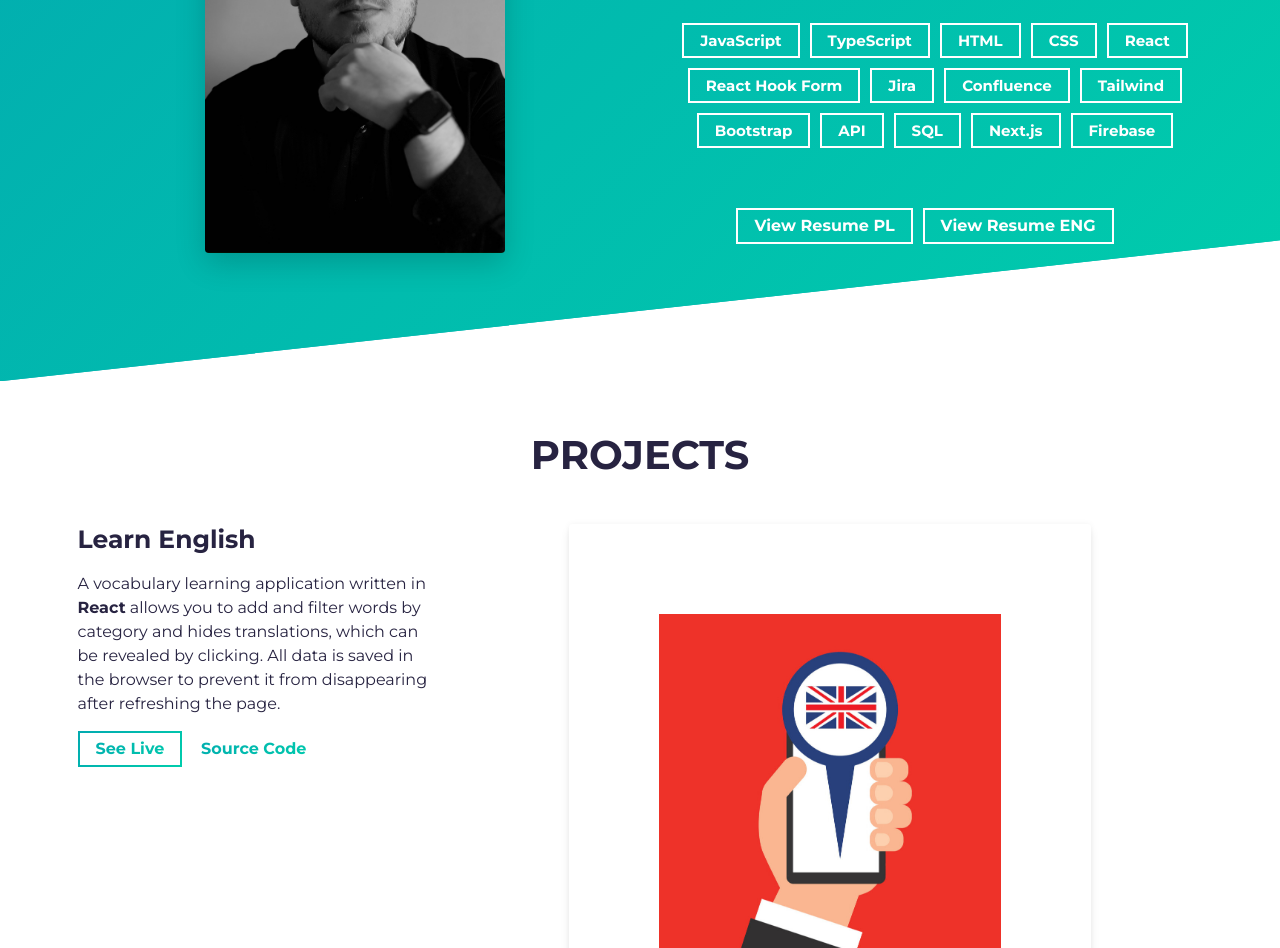
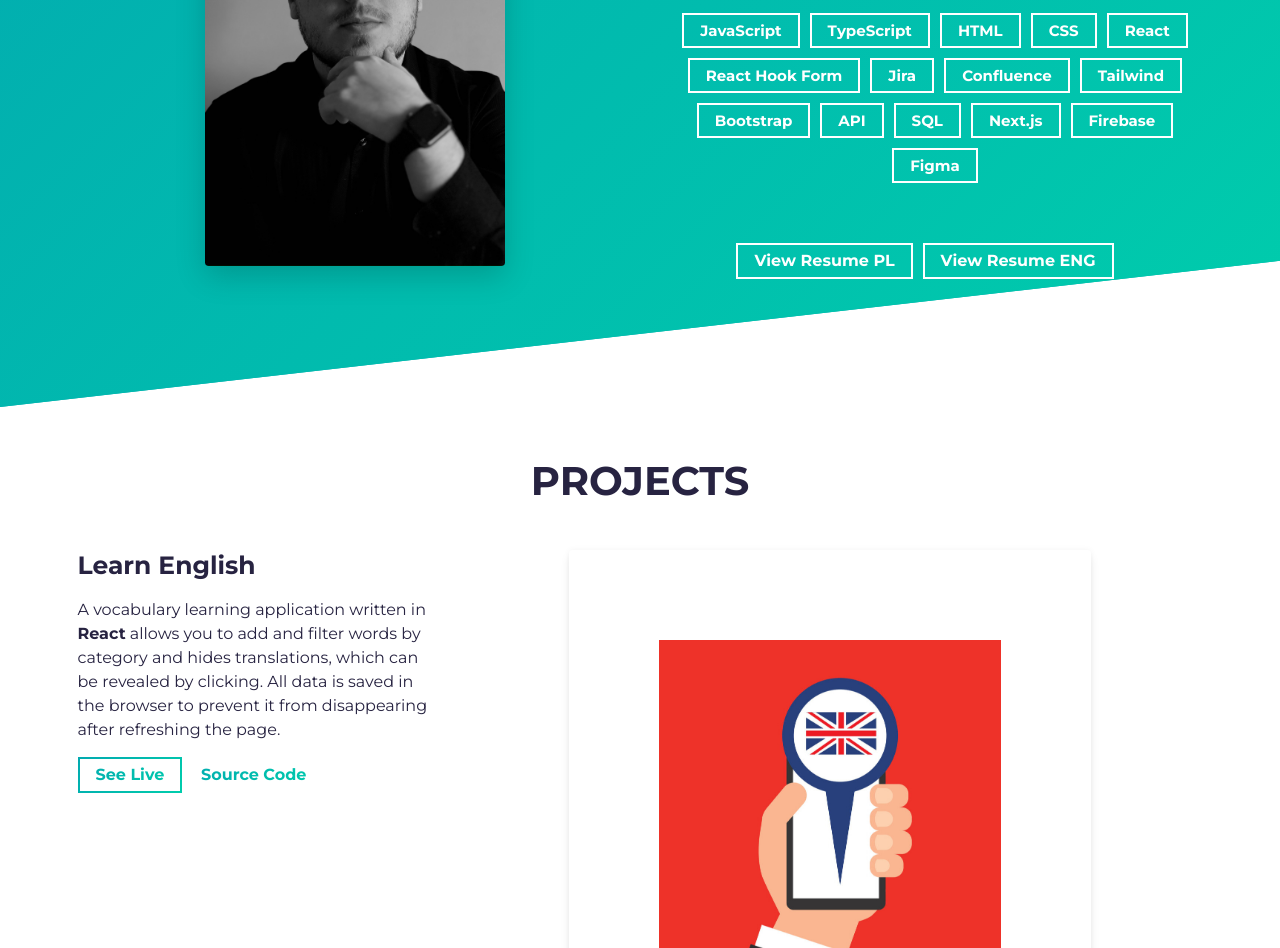
Before and after one commit to Marcin-podgorski93/Portfolio, a website built with Parcel: page src/index.html in a window 1280 px wide. Shown: the part 1124-2072 px from the top of the page. Built offline with nearby package versions, Linux system fonts and the light colour scheme.

Commit message:
Added Figma to Skills

```diff
--- a/src/index.html
+++ b/src/index.html
@@ -90,6 +90,7 @@
                   <li class="cta-btn cta-btn--resume">SQL</li>
                   <li class="cta-btn cta-btn--resume">Next.js</li>
                   <li class="cta-btn cta-btn--resume">Firebase</li>
+                  <li class="cta-btn cta-btn--resume">Figma</li>
                 </ul>
               </p>
               <span class="d-flex mt-3 justify-content-center">
```
Also changed, not shown: dist/index.html.
